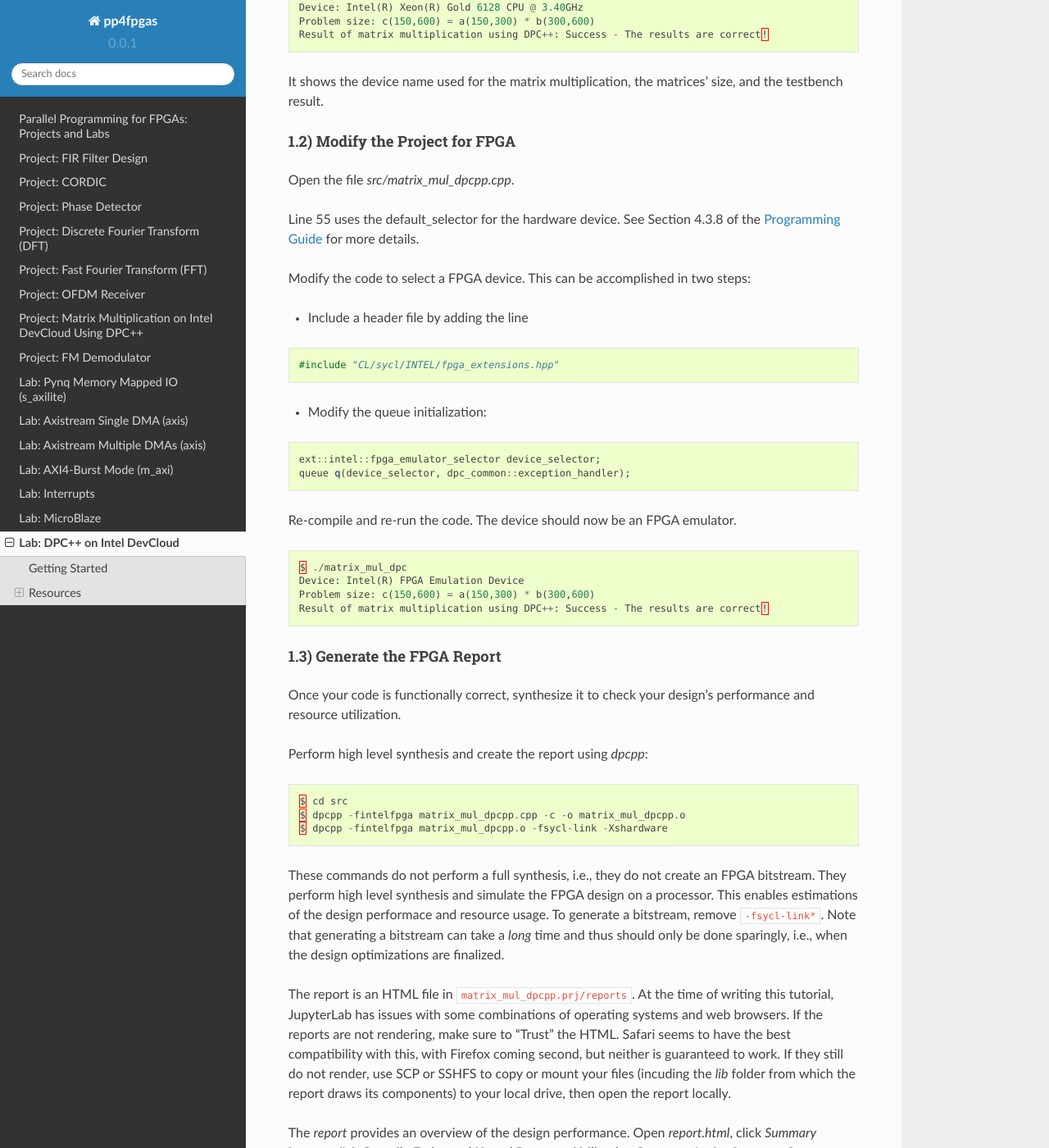
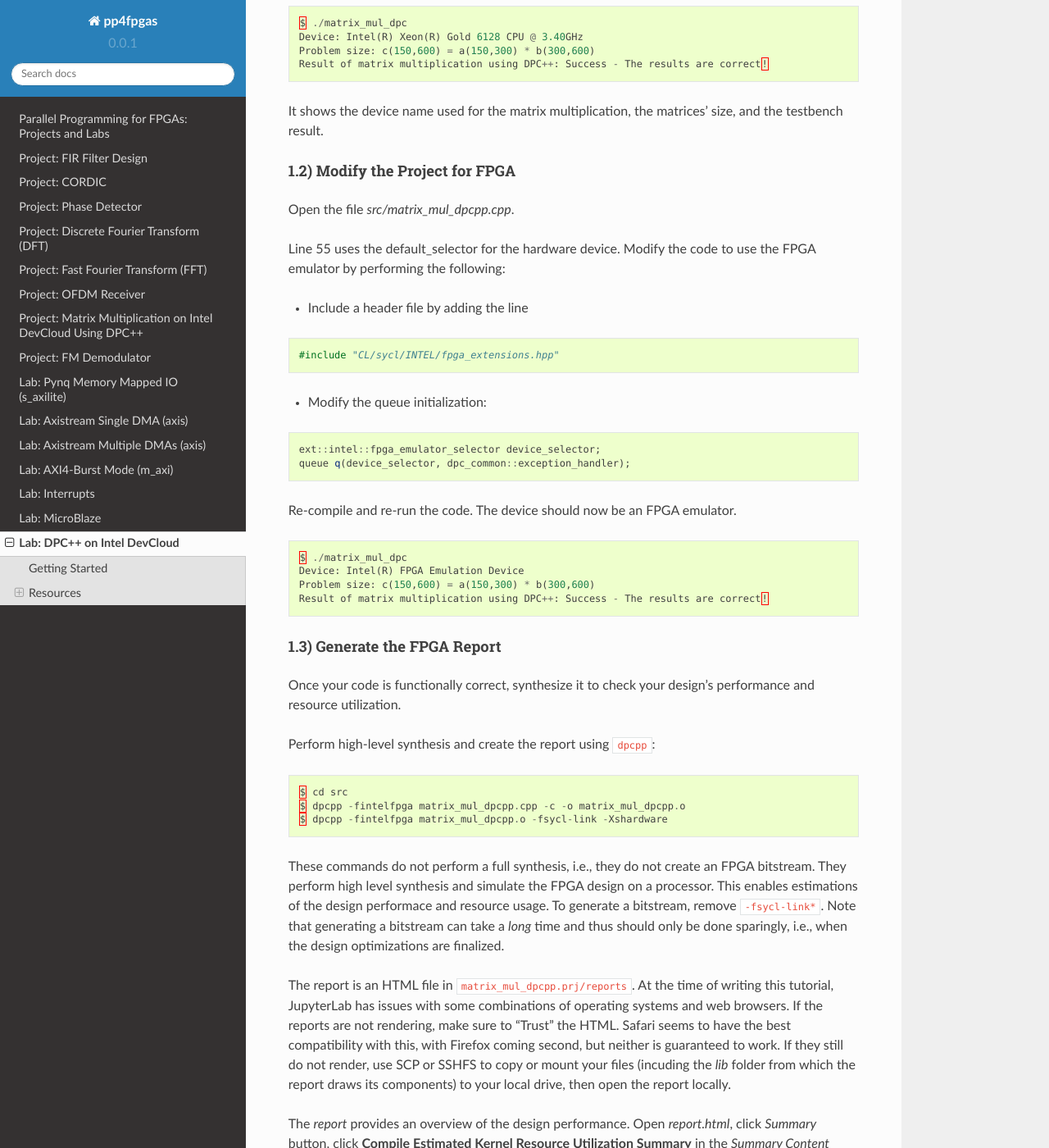
Before and after one commit to KastnerRG/Read_the_docs, a Sphinx documentation site: the page built from docs/devcloud.rst, in a window 1280 px wide and 1400 px high, scrolled down 2114 px. Shown: the whole window at 82% size. Built offline with Sphinx 7.4.7 and the Read the Docs theme 2.0.0, drawn with Linux system fonts in a browser that asks for light colours; some of the changed text lies outside the part shown.

Commit message:
dpcpp lab updates

```diff
--- a/docs/devcloud.rst
+++ b/docs/devcloud.rst
@@ -67,13 +63,13 @@
 
 The source file is in the *src* folder and the *README* provides instructions to compile the code.
 
-	* Use the terminal to compile and run your code. Be sure to use the Jupyter terminal; SSH doesn't seem to work for this operation:
+Use the terminal to compile and run your code. Be sure to use the Jupyter terminal; SSH doesn't seem to work for this operation:
 
-		.. code-block :: python
+.. code-block :: python
 
-			$ cd matrix_mul
-			$ make all
-			$ make run
+ $ cd matrix_mul
+ $ make all
+ $ make run
 
 The output should look like this:
 
@@ -92,9 +88,7 @@
 
 Open the file *src/matrix_mul_dpcpp.cpp*.
 
-Line 55 uses the default_selector for the hardware device. See Section 4.3.8 of the `Programming Guide <https://software.intel.com/sites/default/files/oneAPIProgrammingGuide_3.pdf>`_ for more details.
-
-Modify the code to select a FPGA device. This can be accomplished in two steps:
+Line 55 uses the default_selector for the hardware device. Modify the code to use the FPGA emulator by performing the following:
 
 * Include a header file by adding the line
 
@@ -125,7 +119,7 @@
 
 Once your code is functionally correct, synthesize it to check your design's performance and resource utilization.
 
-Perform high level synthesis and create the report using *dpcpp*:
+Perform high-level synthesis and create the report using ``dpcpp``:
 
 .. code-block :: python
 
```
Also changed, not shown: other parts of docs/devcloud.rst (+6 -10 lines).
